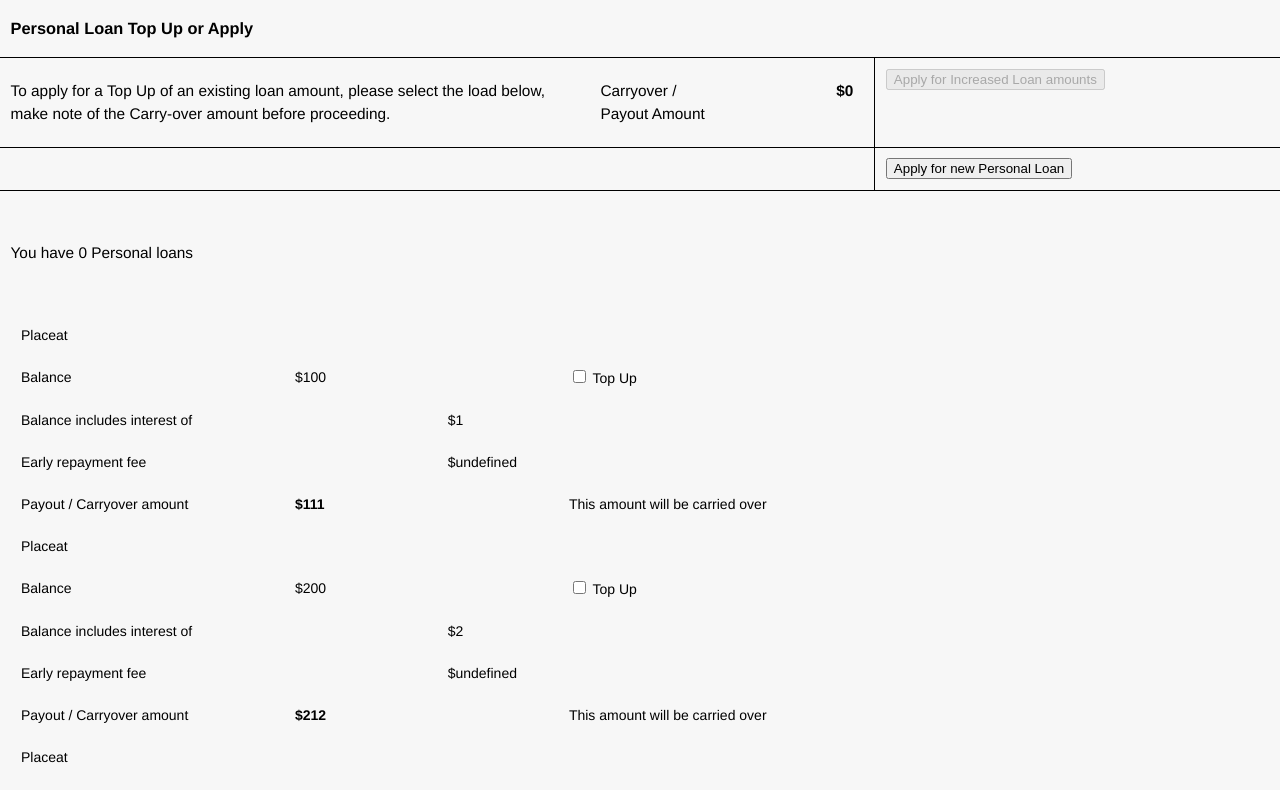
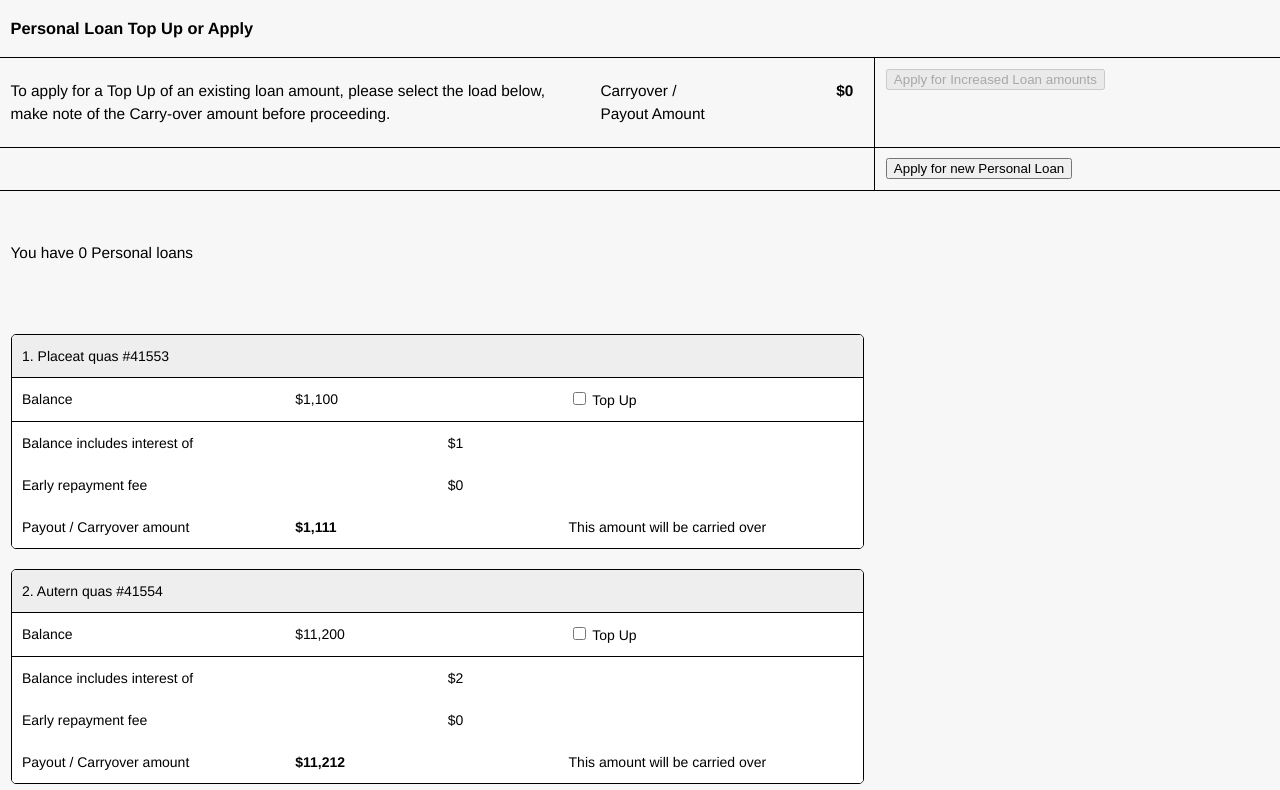
Before and after one commit to llluper/LoanManagementSystemUI, a Vue app: page / in a window 1280 px wide. Shown: the top 790 px of the page. Built offline with nearby package versions, Linux system fonts and the light colour scheme.

Commit message:
Loan component styling and function added for parsing large numbers to a string with commas i.e. 1,000,000

```diff
--- /dev/null
+++ b/src/common/statics.ts
@@ -0,0 +1,3 @@
+export const numberWithCommas = (num: number) => {
+  return num ? num.toString().replace(/\B(?=(\d{3})+(?!\d))/g, ',') : '0';
+};
--- a/src/components/Loan.vue
+++ b/src/components/Loan.vue
@@ -2,7 +2,7 @@
   <div class="loan">
     <div class="row header">
       <div class="column five-twelths">
-        Placeat
+        {{ index + 1 }}. {{ index % 2 ? '' : 'Placeat' }} {{ index % 2 ? 'Autern' : ''}} quas {{ index > 1 ? 'volup' : '' }} #4155{{ index + 3 }}
       </div>
     </div>
     <div class="row interest">
@@ -48,21 +48,37 @@
 
 <script lang="ts">
 import Vue from 'vue';
+import { numberWithCommas } from '../common/statics';
 
 export default Vue.extend({
   name: 'loan',
   props: ['loan', 'index'],
   data() {
     return {
-      balance: '$' + (this.loan.balance),
-      interest: '$' + (this.loan.interest),
-      fee: '$' + (this.loan.fee),
-      payout: '$' + (this.loan.payout),
+      balance: '$' + numberWithCommas(this.loan.balance),
+      interest: '$' + numberWithCommas(this.loan.interest),
+      fee: '$' + numberWithCommas(this.loan.fee),
+      payout: '$' + numberWithCommas(this.loan.payout),
     };
   },
 });
 </script>
 
 <style lang="scss" scoped>
-
+.row {
+  background-color: #fff;
+  &.header {
+    background-color: #eee;
+    border-bottom: 1px solid #000;
+  }
+  &.interest {
+    border-bottom: 1px solid #000;
+  }
+}
+.loan {
+  overflow: auto;
+  margin-top: 20px;
+  border: 1px solid #000;
+  border-radius: 5px;
+}
 </style>
--- a/src/store.ts
+++ b/src/store.ts
@@ -18,24 +18,24 @@ const state: StateType = {
   totalPayout: 0,
   loans: [
     {
-      balance: 100,
+      balance: 1100,
       interest: 1,
       earlyPaymentFee: 10,
-      payout: 111,
+      payout: 1111,
       topUp: false,
     },
     {
-      balance: 200,
+      balance: 11200,
       interest: 2,
       earlyPaymentFee: 10,
-      payout: 212,
+      payout: 11212,
       topUp: false,
     },
     {
-      balance: 300,
+      balance: 222300,
       interest: 3,
       earlyPaymentFee: 10,
-      payout: 313,
+      payout: 222313,
       topUp: false,
     },
   ],
```
